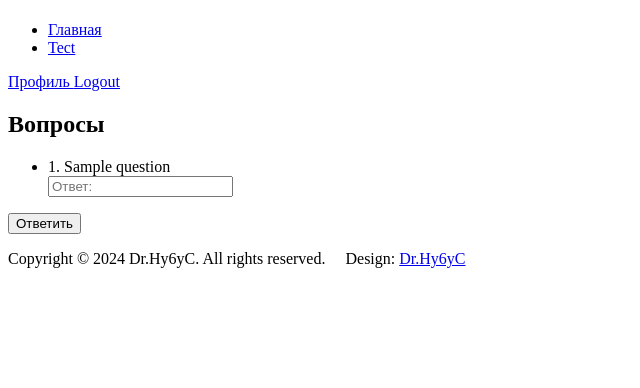
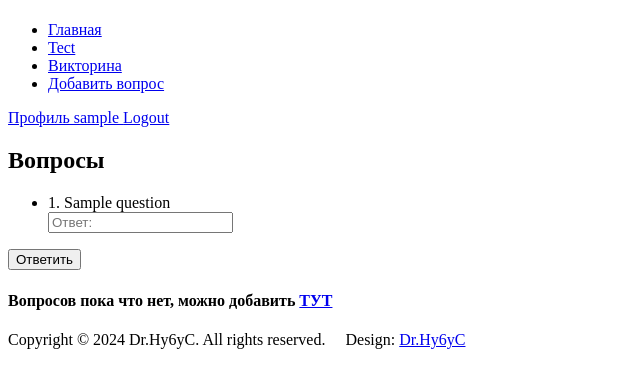
Before and after one commit to DrHy6yC/bot-flask, a Flask app: page /questions in a window 1280 px wide. Shown: the top 388 px of the page, without its empty margins (0-640 px from the left). Run offline with Flask 3, Linux system fonts and the light colour scheme; a user stored in the database is signed in; tables that the repository leaves empty hold one stand-in row (values such as "Sample post"); parts of the project's set-up code (start-up, migrations or seed data) failed here and were passed over.

Commit message:
Добавил доработал викторину, сделал небольшой рефакторинг кода

```diff
--- a/models.py
+++ b/models.py
@@ -17,7 +17,8 @@ class User(UserMixin, db.Model):
 class AnswerUser(db.Model):
     id = db.Column(db.Integer(), primary_key=True)
     id_user = db.Column(db.Integer, db.ForeignKey('user.id'))
-    num_question = db.Column(db.Integer(), nullable=False)
+    # Изначально хотель сделать через Foreign key но при удалении вопросов невозможно было бы посмотреть ответы пользователя
+    question = db.Column(db.String(100), nullable=False, unique=True)
     answer_user = db.Column(db.String(100), nullable=False)
 
 
--- a/quize.py
+++ b/quize.py
@@ -11,20 +11,21 @@ quize = Blueprint('quize', __name__)
 
 @quize.route("/questions", methods=['GET', 'POST'])
 def questions():
-    questions = Question.query.all()
+    questions = Question.query.order_by(Question.id).all()
     if request.method == 'POST':
         for key in request.form.keys():
+            question_text = Question.query.get(int(key)).question
             ic(key, request.form.get(key), current_user.id)
-            new_answer = AnswerUser(id_user=current_user.id, num_question=int(key), answer_user=request.form.get(key))
+            new_answer = AnswerUser(id_user=current_user.id, question=question_text, answer_user=request.form.get(key))
             db.session.add(new_answer)
             db.session.commit()
-        flash(f"Ответы {current_user.login} записаны")
+        flash(f"Ответы {current_user.login} записаны, можно посмотреть в профиле.")
 
-    return render_template('question.html', title="Вопросы", questions=questions)
+    return render_template('questions.html', title="Вопросы", questions=questions)
 
 
 @quize.route("/add_question", methods=['GET', 'POST'])
-def add_questions():
+def add_question():
     if request.method == 'POST':
         text_question = request.form.get('question')
         new_question = Question(question=text_question)
--- a/templates/add_question.html
+++ b/templates/add_question.html
@@ -1,4 +1,4 @@
-<!-- templates/test.html -->
+<!-- templates/add_question.html -->
 
 {% extends 'base.html' %}
 {% block content %}
@@ -11,6 +11,7 @@
         </div>
     {% endif %}
     {% endwith %}
-    <input type="text" name="question" placeholder="Введите вопрос:">
+    <input type="text" required name="question" placeholder="Введите вопрос:">
+    <button>Добавить вопрос</button>
 </form>
 {% endblock %}
--- a/templates/base.html
+++ b/templates/base.html
@@ -25,10 +25,14 @@
         <ul class="nav">
           <li class="scroll-to-section"><a href="{{ url_for('index') }}" class="active">Главная</a></li>
           <li class="scroll-to-section"><a href="{{ url_for('test') }}" class="active">Tect</a></li>
+          {% if current_user.is_authenticated %}
+          <li class="scroll-to-section"><a href="{{ url_for('quize.questions') }}" class="active">Викторина</a></li>
+          <li class="scroll-to-section"><a href="{{ url_for('quize.add_question') }}" class="active">Добавить вопрос</a></li>
+        {% endif %}
         </ul>
         {% if current_user.is_authenticated %}
           <a href="#" class="navbar-item">
-                Профиль
+              Профиль {{current_user.login}}
           </a>
         {% endif %}
         {% if not current_user.is_authenticated %}
--- a/templates/question.html
+++ b/templates/questions.html
@@ -1,4 +1,4 @@
-<!-- templates/test.html -->
+<!-- templates/questions.html -->
 
 {% extends 'base.html' %}
 {% block content %}
@@ -14,9 +14,14 @@
     <ul>
         {% for question in questions %}
         <li><a>{{question.id}}. {{question.question}}</a></li>
-        <input type="text" name="{{question.id}}" placeholder="Ответ:">
+        <input type="text" required name="{{question.id}}" placeholder="Ответ:">
         {% endfor %}
     </ul>
+    {% if questions %}
     <button>Ответить</button>
+    {% endif %}
+    {% if not question %}
+    <h4>Вопросов пока что нет, можно добавить <a href="{{ url_for('quize.add_question') }}" class="active">ТУТ</a> </h4>
+    {% endif %}
 </form>
 {% endblock %}
```
Also changed, not shown: app.py (+1 -13 lines). Lines whose indentation alone changed are shown as unchanged.
